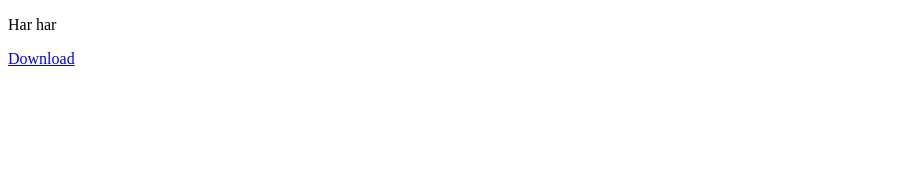
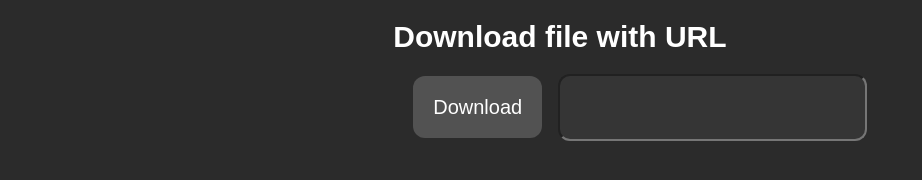
Before and after one commit to QuackImpala7321/widget-web-downloader, a plain HTML site: page index.html in a window 1280 px wide. Shown: the whole page, without its empty margins (0-922 px from the left). Drawn offline with Linux system fonts and the light colour scheme.

Commit message:
download field and styles

```diff
--- a/index.html
+++ b/index.html
@@ -5,6 +5,76 @@
 	<meta name="viewport" content="width=device-width, initial-scale=1.0">
 	<meta name="js-widget-title" content="File Downloader">
 	<title>File Downloader</title>
+	<style>
+		:root {
+			--round: 12px;
+			--lighter: rgb(82, 82, 82);
+			--light: rgb(53, 53, 53);
+		}
+
+		* {
+			/* display: block; */
+			margin: 0;
+			padding: 0;
+
+			color: white;
+			font-size: 20px;
+		}
+
+		h1 {
+			font-size: 30px;
+		}
+
+		input {
+			padding: 20px;
+
+			background-color: var(--light)
+		}
+
+		body {
+			margin: 20px;
+
+			justify-items: center;
+
+			background-color: rgb(43, 43, 43);
+		}
+
+		.ignore-background {
+			display: contents;
+			justify-items: left;
+			text-align: left;
+
+			width: 100%;
+			height: 100%;
+		}
+
+		.body-wrapper {
+			display: flex;
+			flex-direction: column;
+			align-content: center;
+			justify-content: center;
+		}
+
+		.download-input-wrapper {
+			margin: 20px;
+		}
+
+		.download-input-wrapper > * ~ * {
+			margin-left: 10px;
+		}
+
+		.a-button {
+			padding: 20px;
+
+			background-color: var(--lighter);
+			border-radius: var(--round);
+			text-decoration: none;
+		}
+
+		.url-input {
+			border-radius: var(--round);
+		}
+	</style>
 </head>
 <body>
 	<script type="text/javascript">
@@ -16,10 +86,15 @@
 			return  0;
 		}
 
-		function downloadFile() {
-			const el = document.getElementById("input")
-			const text = el.innerText
-			pushLog(text)
+		async function downloadFile() {
+			/** @type {Response} */
+			let res
+			try {
+				/** @type {HTMLInputElement} */
+				const el = document.getElementById("url-input")
+				res = await fetch(el.value)
+			} catch (err) { pushLog("Failed to fetch."); return; }
+			pushLog(res)
 		}
 
 		let query = window.location.hash
@@ -32,13 +107,25 @@
 			switch (action) {
 				case "download": {
 					downloadFile()
+					break
+				}
+				default: {
+					pushLog("ignored")
+					break
 				}
 			}
 
 			params.delete("action")
 		}
 	</script>
-	<p id="input">Har har</p>
-	<a href="#action=download" onclick="event.preventDefault(); downloadFile()">Download</a>
+	<button class="ignore-background">
+		<div class="body-wrapper">
+			<h1>Download file with URL</h1>
+			<div class="download-input-wrapper">
+				<a class="a-button" href="#action=download" onclick="event.preventDefault(); downloadFile()">Download</a>
+				<input class="url-input" id="url-input" type="text">
+			</div>
+		</div>
+	</button>
 </body>
 </html>
```
